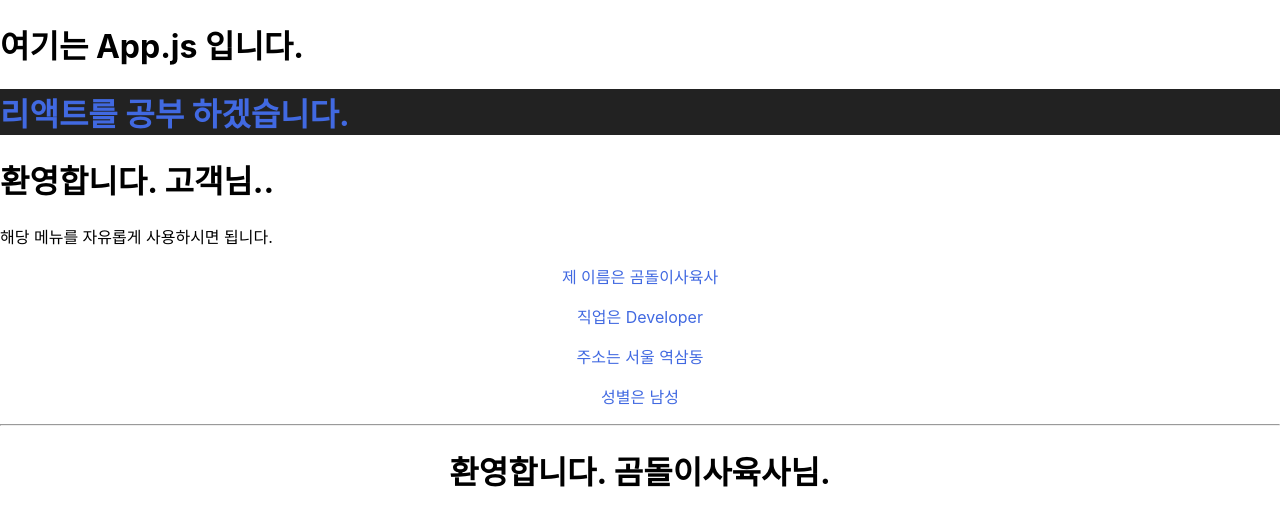
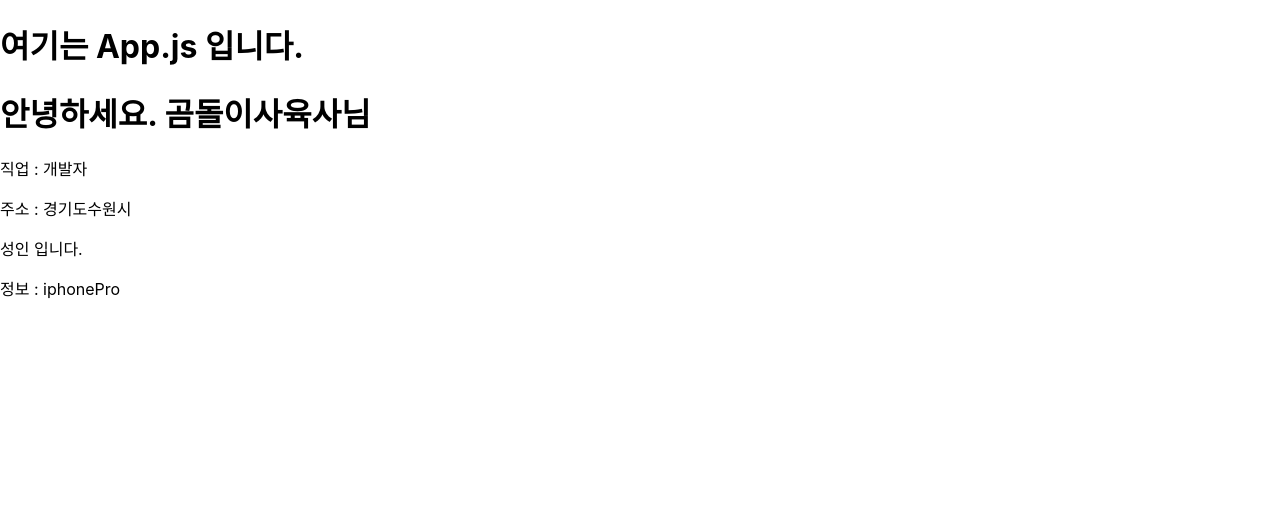
Before and after one commit to Woo3574/FrontEnd, a React (Create React App) app in the folder React/kh-sample-241118/: page / in a window 1280 px wide. Shown: the top 526 px of the page. Built offline with nearby package versions, Linux system fonts and the light colour scheme.

Commit message:
24.11.18

```diff
--- /dev/null
+++ b/React/kh-sample-241118/src/24.11.18/WelcomeProps.js
@@ -0,0 +1,43 @@
+// 컴포넌트 : 리액트에서 UI를 구성하는 독립적인 모듈
+// UI와 상태(State)를 가짐
+// 대문자로 시작해야 함, 소문자로 시작하면 html태그로 판단해 버림
+// 부모컴포넌트에서 자식 컴포넌트로 정보를 전달할 때는 props로 전달해야함
+// props는 키워드가 아님
+// 구조분해 또는 비구조화 할당 const WelcomeProps = ( {} ) => {}  매개변수위치에 { }이게들어간것.
+const WelcomeProps = (props) => {
+  return (
+    <>
+      <h1>안녕하세요. {props.name}님</h1>
+      <p>직업 : {props.job}</p>
+      <p>주소 : {props.addr}</p>
+      {props.isAdult ? <p>성인 입니다.</p> : <p>미성년자 입니다.</p>}
+    </>
+  );
+};
+
+const WelcomePropss = ({ name, job, addr, isAdult, info }) => {
+  return (
+    <>
+      <h1>안녕하세요. {name}님</h1>
+      <p>직업 : {job}</p>
+      <p>주소 : {addr}</p>
+      {isAdult ? <p>성인 입니다.</p> : <p>미성년자 입니다.</p>}
+      <p>정보 : {info.product}</p>
+    </>
+  );
+};
+
+const WelcomePropsss = (props) => {
+  const { name, job, addr, isAdult, info } = props;
+  return (
+    <>
+      <h1>안녕하세요. {name}님</h1>
+      <p>직업 : {job}</p>
+      <p>주소 : {addr}</p>
+      {isAdult ? <p>성인 입니다.</p> : <p>미성년자 입니다.</p>}
+      <p>정보 : {info.product}</p>
+    </>
+  );
+};
+
+export default WelcomePropss;
--- a/React/kh-sample-241118/src/App.js
+++ b/React/kh-sample-241118/src/App.js
@@ -2,13 +2,25 @@ import logo from "./logo.svg";
 import "./App.css";
 import JsxSyntax from "./24.11.18/JSX문법";
 import GreetingComponent from "./24.11.18/GreetingComponent";
+import WelcomeProps from "./24.11.18/WelcomeProps";
 
+const productInfo = {
+  date: "2024-05-16",
+  product: "iphonePro",
+};
 function App() {
   return (
     <>
       <h1>여기는 App.js 입니다.</h1>
-      <JsxSyntax />
-      <GreetingComponent />
+      {/* <JsxSyntax />
+      <GreetingComponent /> */}
+      <WelcomeProps
+        name="곰돌이사육사"
+        job="개발자"
+        addr="경기도수원시"
+        isAdult={true}
+        info={productInfo}
+      />
     </>
   );
 }
```
